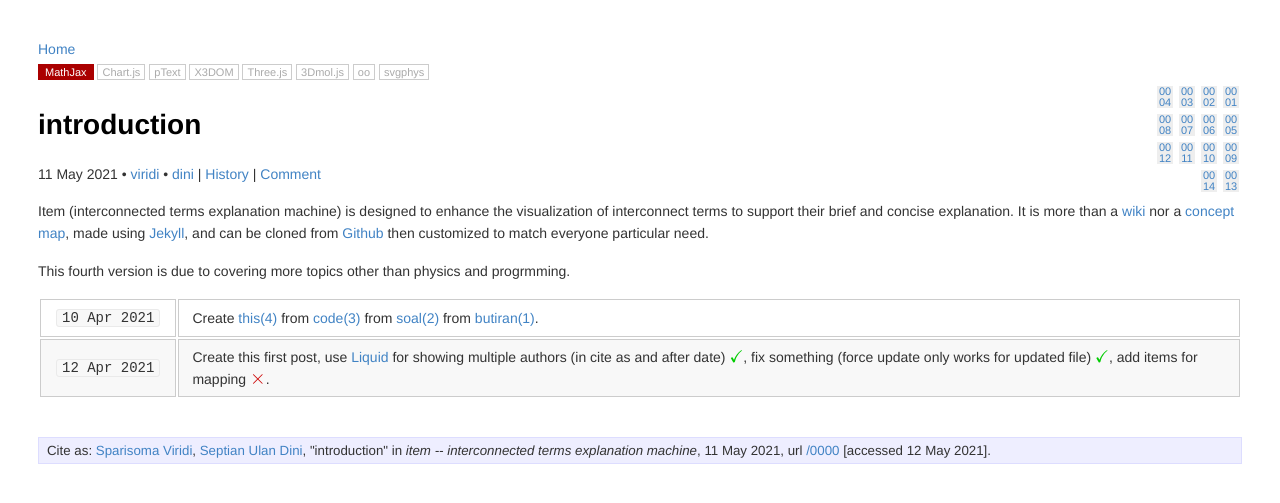
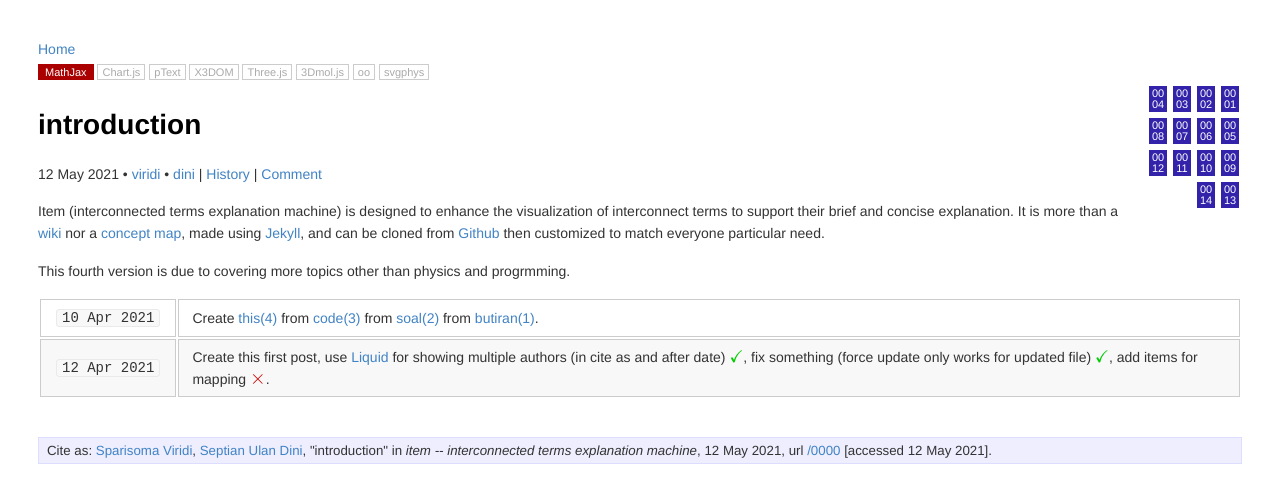
Before and after one commit to dudung/butir, a Jekyll site: the page built from _posts/0/00/2021-05-12-introduction.md, in a window 1280 px wide. Shown: the top 503 px of the page. Built offline with Jekyll 4.4.1, drawn with Linux system fonts in a browser that asks for light colours; formulas are drawn with MathJax 3.

Commit message:
update style for nodes, now with color

```diff
--- a/_sass/main.scss
+++ b/_sass/main.scss
@@ -1,14 +1,14 @@
 .nodes {
   font-size: 11px;
   float: right;
-	//font-family: Courier new;
 	width: 16px;
 	border: 3px solid white;
 	word-wrap: break-word;
-	padding: 0px;
+	padding: 2px 1px;
 	text-align: center;
 	line-height: 1em;
-	background: #eee;
+	color: #fff;
+	background: #32a;
 }
 
 .nodes_container {
```
Also changed, not shown: _posts/0/00/2021-05-12-introduction.md (+1 -1 lines).
